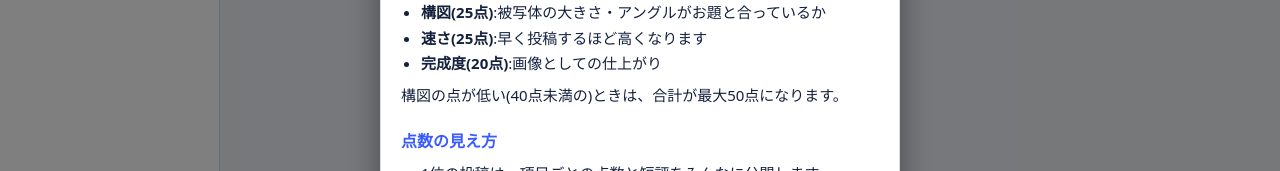
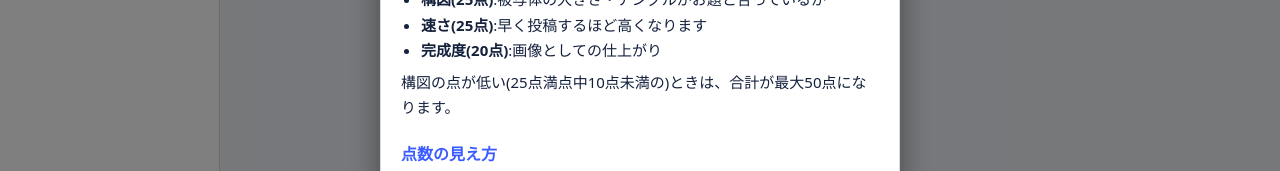
Before and after one commit to nanre-app/tukutemi-app, a Next.js app: page / in a window 1280 px wide. Both pictures are taken after a click on the button "ルール". Shown: the part 450-621 px from the top of the page. Built offline with nearby package versions, Linux system fonts and the light colour scheme; no server answers; the database is empty.

Commit message:
ルール文の構図の上限条件を25点満点に合わせて修正

```diff
--- a/components/RulesFloat.js
+++ b/components/RulesFloat.js
@@ -80,7 +80,7 @@ export default function RulesFloat() {
                 </li>
               </ul>
               <p className="rules-panel__text">
-                構図の点が低い(40点未満の)ときは、合計が最大50点になります。
+                構図の点が低い(25点満点中10点未満の)ときは、合計が最大50点になります。
               </p>
 
               <h3 className="rules-panel__sub">点数の見え方</h3>
```
